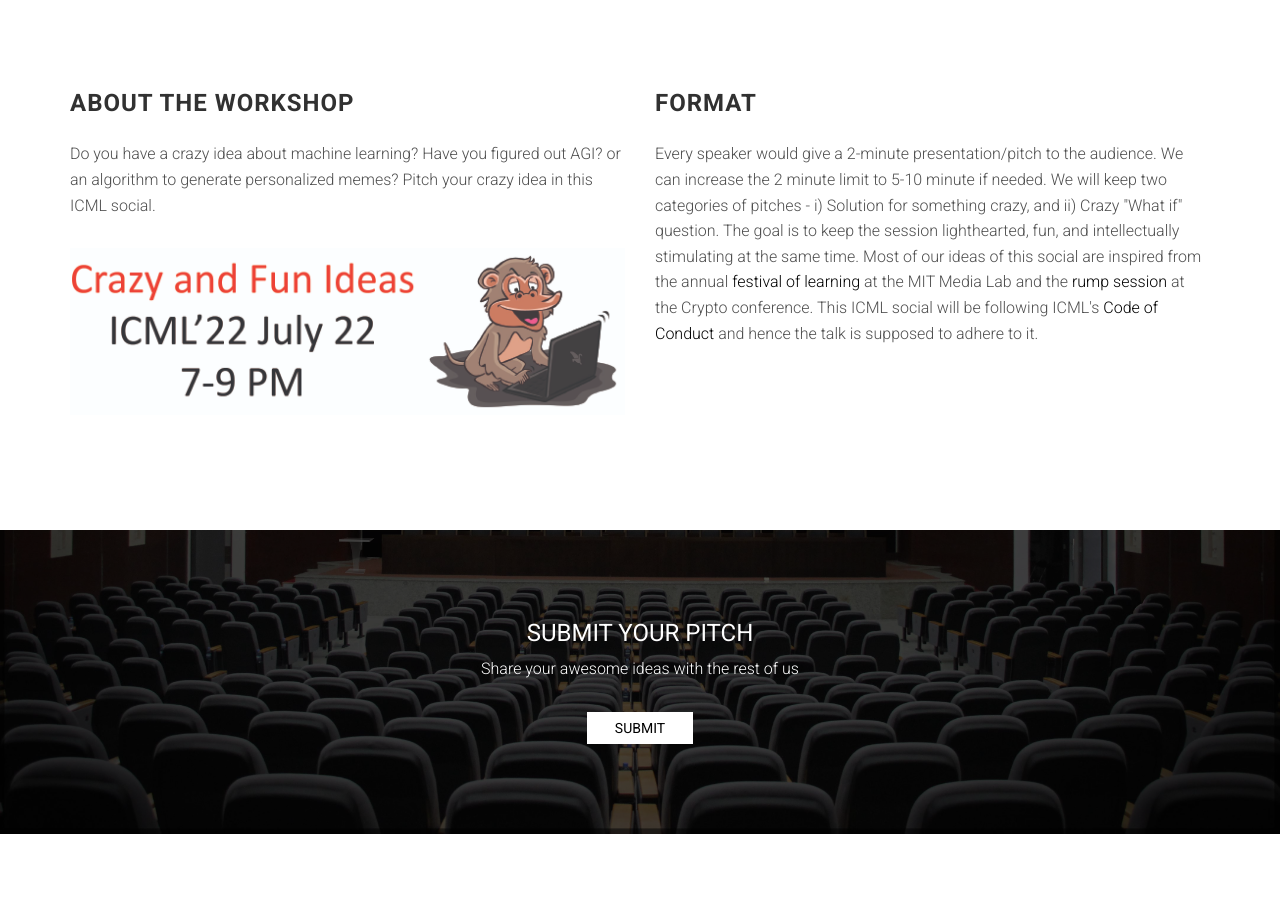
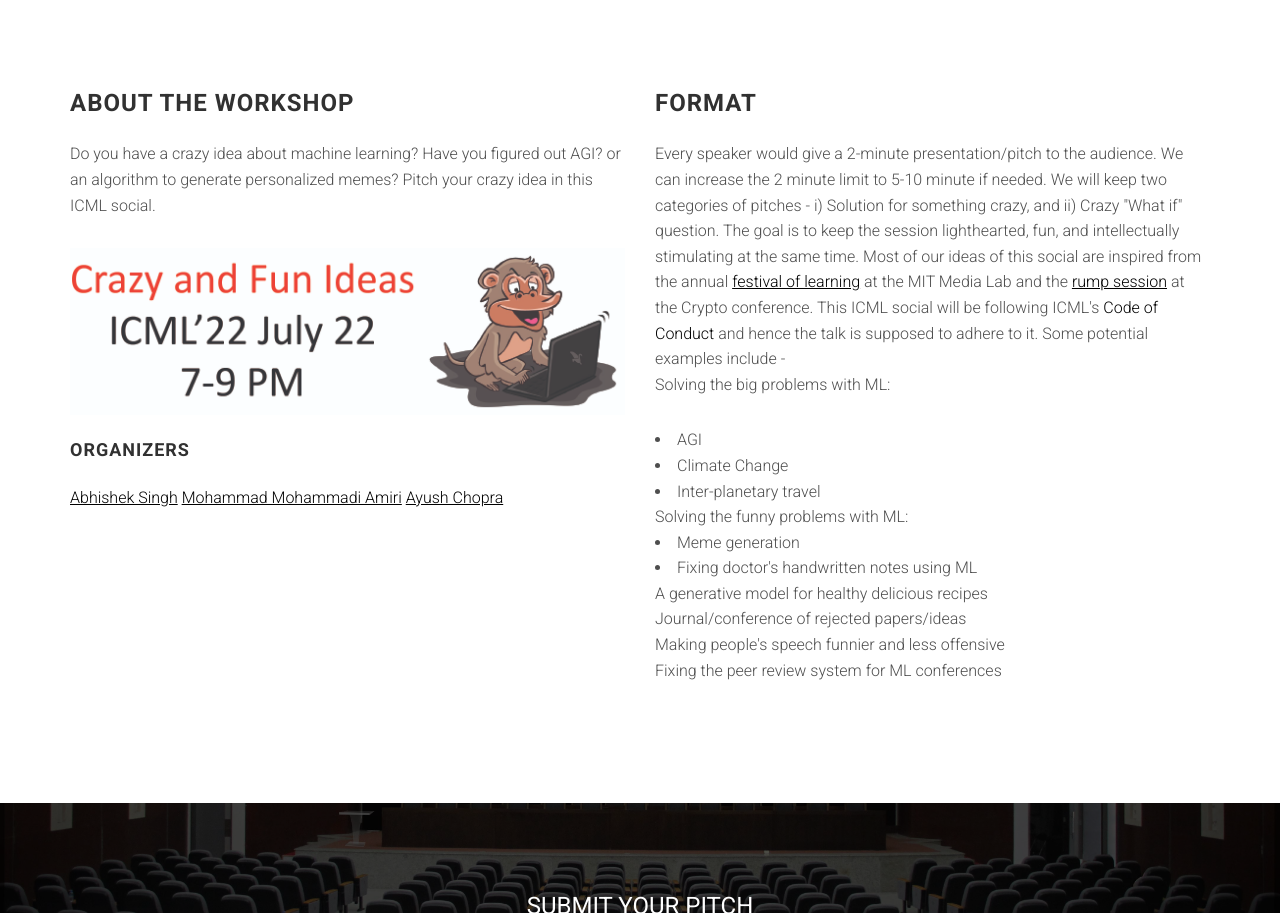
Before and after one commit to tremblerz/crazyideas, a website: page index.html in a window 1280 px wide. Shown: the part 800-1713 px from the top of the page. Drawn offline with Linux system fonts and the light colour scheme; files whose address does not match are found by name.

Commit message:
update website

```diff
--- a/index.html
+++ b/index.html
@@ -75,6 +75,12 @@
                         <img alt="" class="img-responsive" src="assets/images/icml_social_picture.jpg">
                     </figure>
 
+                        <h4 class="section-title">Organizers</h4>
+                            <p><a href="https://tremblerz.github.io"><u>Abhishek Singh</u></a> <a href="https://sites.google.com/view/mmamiri/home"><u>Mohammad Mohammadi Amiri</u></a> <a href="https://www.media.mit.edu/people/ayushc/overview/"><u>Ayush Chopra</u></a></p>
+
+
+
+
                 </div><!-- /.col-sm-6 -->
 
                 <div class="col-sm-6">
@@ -82,8 +88,20 @@
                     <h3 class="section-title multiple-title">Format</h3>
 
                     <p>Every speaker would give a 2-minute presentation/pitch to the audience. We can increase the 2 minute limit to 5-10 minute if needed. We will keep two categories of pitches - i) Solution for something crazy, and ii) Crazy "What if" question. The goal is to keep the session lighthearted, fun, and intellectually stimulating at the same time.
-                       Most of our ideas of this social are inspired from the annual <a href="https://medium.com/mit-media-lab/festival-of-learning-2021-connecting-the-curious-7e50c6be91f">festival of learning</a> at the MIT Media Lab and the <a href="https://crypto.iacr.org/2021/rumpsession.php">rump session</a> at the Crypto conference.
+                       Most of our ideas of this social are inspired from the annual <a href="https://medium.com/mit-media-lab/festival-of-learning-2021-connecting-the-curious-7e50c6be91f"><u>festival of learning</u></a> at the MIT Media Lab and the <a href="https://crypto.iacr.org/2021/rumpsession.php"><u>rump session</u></a> at the Crypto conference.
                        This ICML social will be following ICML's <a href="https://icml.cc/public/CodeOfConduct">Code of Conduct</a> and hence the talk is supposed to adhere to it.
+                       Some potential examples include -<br>
+                        Solving the big problems with ML:
+                        <li>AGI</li>
+                        <li>Climate Change</li>
+                        <li>Inter-planetary travel</li>
+                        Solving the funny problems with ML:
+                        <li>Meme generation</li>
+                        <li>Fixing doctor's handwritten notes using ML</li>
+                        A generative model for healthy delicious recipes<br>
+                        Journal/conference of rejected papers/ideas<br>
+                        Making people's speech funnier and less offensive<br>
+                        Fixing the peer review system for ML conferences
                     </p>
 
                 </div><!-- /.col-sm-6 -->
```
